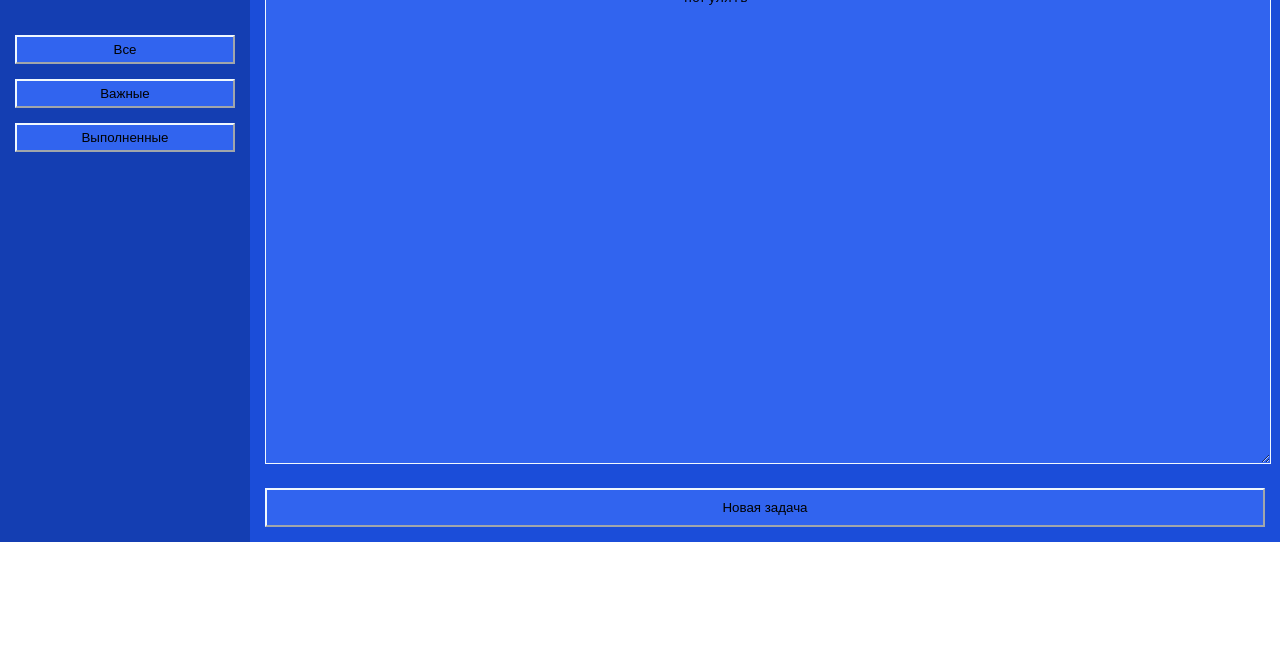
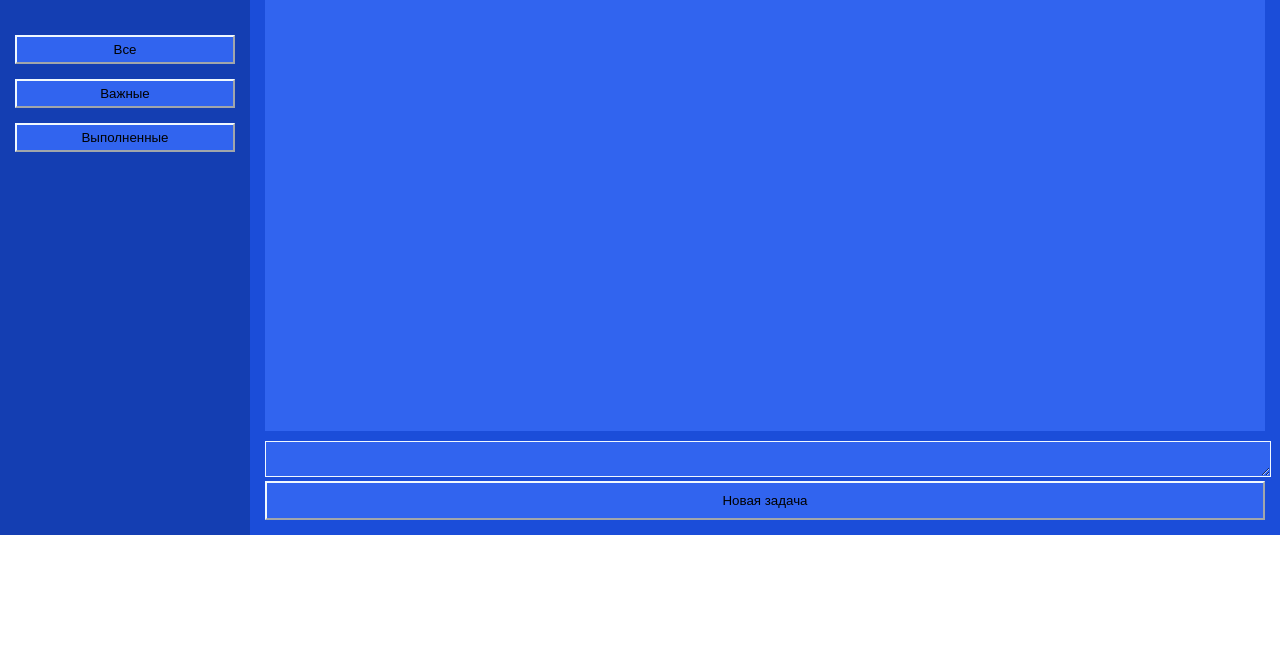
Before and after one commit to kotoreyk/task-app, a plain HTML site: page index.html in a window 1280 px wide. Shown: the part 152-800 px from the top of the page. Drawn offline with Linux system fonts and the light colour scheme.

Commit message:
заготовка под логику

```diff
--- a/index.html
+++ b/index.html
@@ -24,12 +24,13 @@
 
         <div class="right-path">
             <div class="upside">
-                <textarea name="tasks" id="TaskBox">Сделать проект
-                                                    почитать js
-                                                    погулять
-                                                    </textarea>
+                <ul id="taskList">
+
+                </ul>
             </div>
+
             <div class="botside">
+                <textarea name="taskEnterArea" id="taskEnter"> </textarea>
                 <button class="newTask">Новая задача</button>
             </div>
         </div>
--- a/style.css
+++ b/style.css
@@ -63,21 +63,30 @@ header{
     padding-right: 15px;
     width: 80%;
     background: #1b4dd9;
+    display: flex;
+    flex-direction: column;
+    justify-content: flex-end;
 }
 
 .upside{
-    margin-bottom: 20px;
+    background: #3164ef;
+    width: 100%;
+    height: 100%;
+    margin-bottom: 10px;
+}
+
+.taskList{
+
+}
+
+.botside{
+    margin-bottom: 15px;
 }
 
 textarea{
     background-color: #3164ef;
     width: 100%;
-    height: 500px;
     border-color: aliceblue;
-}
-
-.botside{
-    margin-bottom: 15px;
 }
 
 .newTask{
```
